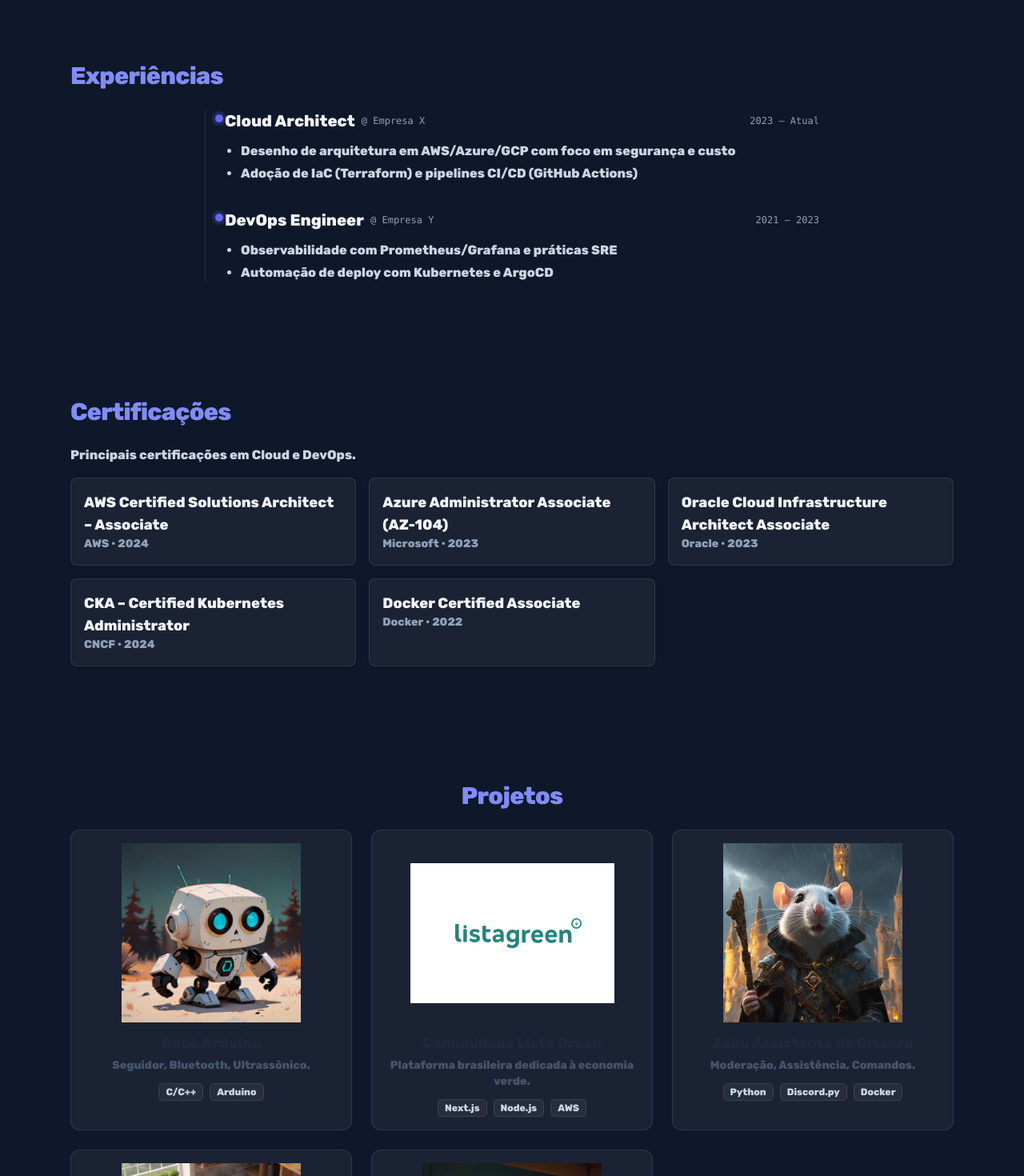
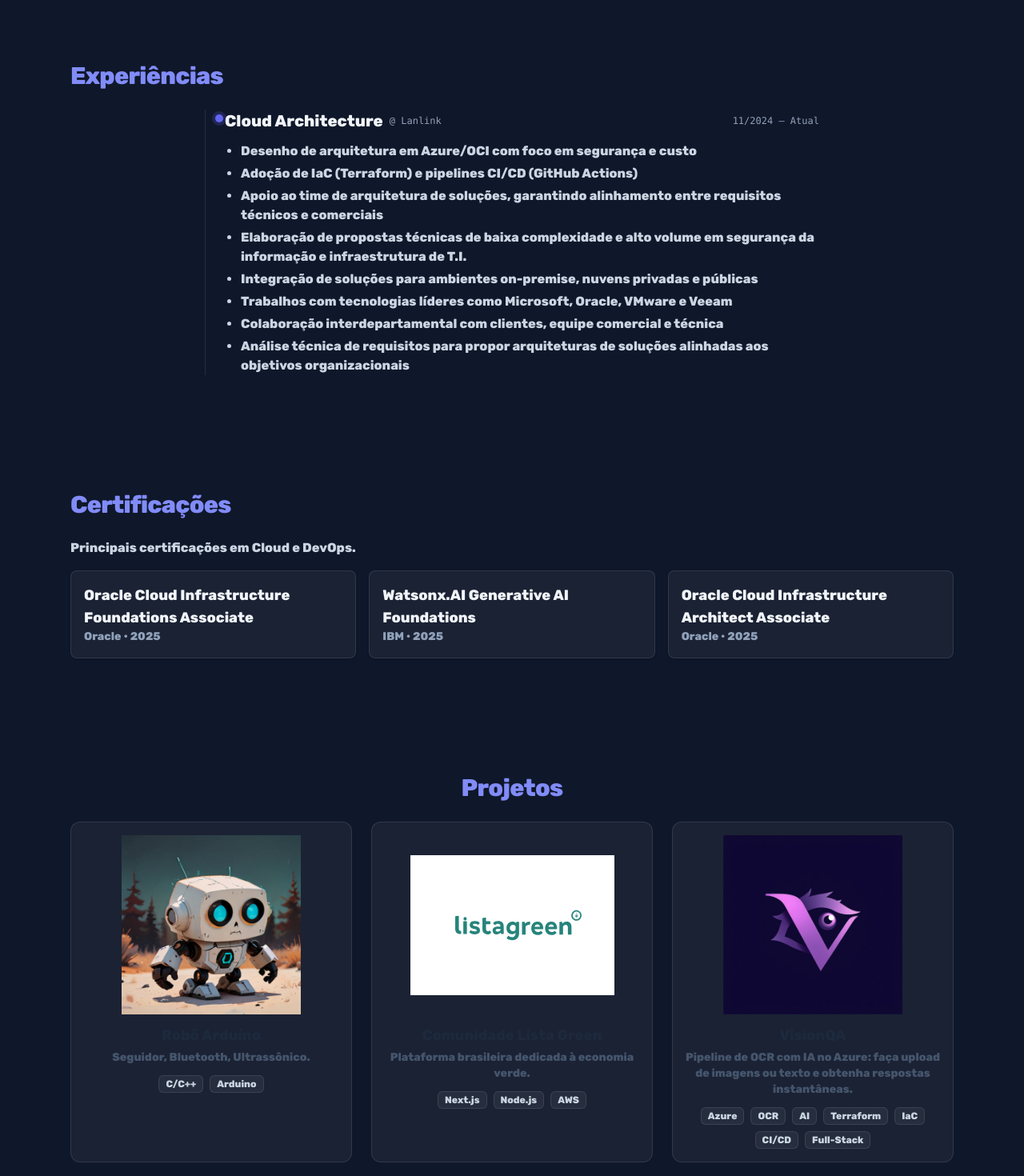
Before and after one commit to guigasdev/guigas-portfolio, a React (Vite) app: page / in a window 1280 px wide. Shown: the part 840-2310 px from the top of the page at 80% size. Built offline with nearby package versions, Linux system fonts and the light colour scheme.

Commit message:
feat: subindo alterações

```diff
--- a/src/common/Modal.jsx
+++ b/src/common/Modal.jsx
@@ -2,7 +2,16 @@ import React from 'react'
 import { createPortal } from 'react-dom'
 import { motion, AnimatePresence } from 'framer-motion'
 
-function Modal({ open, onClose, children }) {
+function getFocusable(container) {
+  if (!container) return [];
+  return Array.from(
+    container.querySelectorAll(
+      'a[href], button, textarea, input, select, [tabindex]:not([tabindex="-1"])'
+    )
+  ).filter((el) => !el.hasAttribute('disabled'))
+}
+
+function Modal({ open, onClose, children, labelledBy = 'modal-title' }) {
   React.useEffect(() => {
     function onKey(e) {
       if (e.key === 'Escape') onClose?.()
@@ -12,6 +21,34 @@ function Modal({ open, onClose, children }) {
   }, [open, onClose])
 
   if (typeof document === 'undefined') return null
+
+  const panelRef = React.useRef(null)
+
+  React.useEffect(() => {
+    if (!open) return
+    const panel = panelRef.current
+    const focusables = getFocusable(panel)
+    const first = focusables[0]
+    first?.focus()
+
+    function onTab(e) {
+      if (e.key !== 'Tab') return
+      const f = getFocusable(panel)
+      if (f.length === 0) return
+      const firstEl = f[0]
+      const lastEl = f[f.length - 1]
+      if (e.shiftKey && document.activeElement === firstEl) {
+        e.preventDefault()
+        lastEl.focus()
+      } else if (!e.shiftKey && document.activeElement === lastEl) {
+        e.preventDefault()
+        firstEl.focus()
+      }
+    }
+
+    panel?.addEventListener('keydown', onTab)
+    return () => panel?.removeEventListener('keydown', onTab)
+  }, [open])
 
   return createPortal(
     <AnimatePresence>
@@ -24,6 +61,7 @@ function Modal({ open, onClose, children }) {
           onClick={onClose}
         >
           <motion.div
+            ref={panelRef}
             className="mx-4 w-full max-w-3xl rounded-xl border border-white/10 bg-ink p-4 text-slate-200 shadow-glow"
             initial={{ y: 20, scale: 0.98, opacity: 0 }}
             animate={{ y: 0, scale: 1, opacity: 1 }}
@@ -32,7 +70,18 @@ function Modal({ open, onClose, children }) {
             onClick={(e) => e.stopPropagation()}
             role="dialog"
             aria-modal="true"
+            aria-labelledby={labelledBy}
           >
+            <div className="flex justify-start">
+              <button
+                type="button"
+                className="rounded-md border border-white/10 px-2 py-1 text-xs text-slate-300 hover:border-primary-500 hover:text-primary-400"
+                onClick={onClose}
+                aria-label="Close modal"
+              >
+                Esc
+              </button>
+            </div>
             {children}
           </motion.div>
         </motion.div>
--- a/src/common/ProjectCard.jsx
+++ b/src/common/ProjectCard.jsx
@@ -28,6 +28,8 @@ function ProjectCard({ src, link, h3, p, tech = [], site }) {
           src={src}
           alt={`${h3} logo`}
           className="max-h-full max-w-full object-contain"
+          loading="lazy"
+          decoding="async"
           initial={false}
           animate={{ scale: hover ? 1.02 : 1 }}
           transition={{ type: 'spring', stiffness: 260, damping: 20 }}
@@ -81,14 +83,14 @@ function ProjectCard({ src, link, h3, p, tech = [], site }) {
         )}
       </AnimatePresence>
     </motion.div>
-    <Modal open={open} onClose={() => setOpen(false)}>
+    <Modal open={open} onClose={() => setOpen(false)} labelledBy='project-modal-title'>
       <div className='flex flex-col gap-4 md:flex-row'>
         <div className='flex h-64 w-full items-center justify-center overflow-hidden rounded-lg md:h-72 md:w-96 bg-transparent'>
           <img src={src} alt={`${h3} image`} className='max-h-full max-w-full object-contain' />
         </div>
         <div className='flex-1'>
           <div className='mb-2 flex items-center justify-between'>
-            <h3 className='font-display text-xl font-bold text-slate-100'>{h3}</h3>
+            <h3 id='project-modal-title' className='font-display text-xl font-bold text-slate-100'>{h3}</h3>
             <div className='flex items-center gap-2'>
               {link && (
                 <a href={link} target='_blank' rel='noreferrer' className='rounded-md border border-white/10 px-2 py-1 text-slate-300 hover:border-primary-500 hover:text-primary-400'>
--- a/src/sections/Contact/Contact.jsx
+++ b/src/sections/Contact/Contact.jsx
@@ -10,7 +10,7 @@ function Contact() {
       <p className="mx-auto mb-4 max-w-2xl px-6 text-slate-700 dark:text-slate-300">{t('contact.blurb')}</p>
       <div className="mb-6 flex justify-center">
         <a
-          href="https://wa.me/5599999999999"
+          href="https://wa.me/5585992433782"
           target="_blank"
           rel="noreferrer"
           className="inline-flex items-center gap-2 rounded-md border border-emerald-500/30 bg-emerald-500/10 px-4 py-2 text-emerald-700 transition hover:border-emerald-500 hover:bg-emerald-500/20 dark:border-emerald-400/30 dark:text-emerald-300"
--- a/src/sections/Hero/Hero.jsx
+++ b/src/sections/Hero/Hero.jsx
@@ -1,5 +1,6 @@
 import heroImg from '../../assets/guigas-icon.jpg';
 import CV from '../../assets/curriculo.pdf';
+import CVen from '../../assets/curriculo.pdf';
 import { useTheme } from '../../common/ThemeContext';
 import { motion } from 'framer-motion';
 import { Github, Linkedin, Mail, Sun, Moon, FileDown } from 'lucide-react';
@@ -60,7 +61,8 @@ function Hero() {
         <p className="max-w-xl text-slate-300">{t('hero.blurb')}</p>
 
         <div className="flex items-center gap-3">
-          <a href={CV} download className="btn">
+          <a href={(t && typeof t === 'function' && (/* noop */ true)) ? ( ( ( ) => null) ) : undefined} className="hidden"></a>
+          <a href={ ( (lang) => lang === 'en' ? CVen : CV)( (typeof window !== 'undefined' && window.localStorage.getItem('i18nextLng')) || 'pt') } download className="btn">
             <FileDown className="mr-2" size={18} /> {t('buttons.downloadCV')}
           </a>
           <a href="#contact" className="rounded-md border border-white/10 px-4 py-2 text-slate-200 transition hover:border-primary-500 hover:text-primary-400">{t('buttons.contactMe')}</a>
--- a/src/sections/Projects/Projects.jsx
+++ b/src/sections/Projects/Projects.jsx
@@ -5,6 +5,7 @@ import bakeCard from '../../assets/bake-cartoon-crud.jpg'
 import recipeCard from '../../assets/recipe-website-logo.jpg'
 import zabuCard from '../../assets/zabu-logo.png'
 import listaCard from '../../assets/image.png'
+import visionqa from '../../assets/visionqa.jpg'
 import { useTranslation } from 'react-i18next'
 
 function Projects() {
@@ -29,6 +30,13 @@ function Projects() {
           h3={P.listagreen.title}
           p={P.listagreen.desc}
           tech={P.listagreen.tech}
+        />
+        <ProjectCard
+          src={visionqa}
+          link={'https://github.com/guigasdev/VisionQA'}
+          h3={P.visionqa.title}
+          p={P.visionqa.desc}
+          tech={P.visionqa.tech}
         />
         <ProjectCard
           src={zabuCard}
--- a/src/services/i18n.js
+++ b/src/services/i18n.js
@@ -25,35 +25,34 @@ const resources = {
         zabu: { title: 'Zabu Assistente de Discord', desc: 'Moderação, Assistência, Comandos.', tech: ['Python', 'Discord.py', 'Docker'] },
         recipes: { title: 'Site de Receitas', desc: 'Criação, edição, comentários e avaliações de receitas.', tech: ['Django', 'PostgreSQL'] },
         bakery: { title: 'Sistema CRUD para Padaria ', desc: 'Crie, Leia, Atualize e Delete', tech: ['Java', 'Spring', 'MySQL'] },
+        visionqa: { title: 'VisionQA', desc: 'Pipeline de OCR com IA no Azure: faça upload de imagens ou texto e obtenha respostas instantâneas.', tech: ['Azure', 'OCR', 'AI', 'Terraform', 'IaC', 'CI/CD', 'Full-Stack'] }
       },
       experience: {
         title: 'Experiências',
         items: [
           {
-            company: 'Empresa X', role: 'Cloud Architect', period: '2023 — Atual',
+            company: 'Lanlink', role: 'Cloud Architecture', period: '11/2024 — Atual',
             bullets: [
-              'Desenho de arquitetura em AWS/Azure/GCP com foco em segurança e custo',
-              'Adoção de IaC (Terraform) e pipelines CI/CD (GitHub Actions)'
+              'Desenho de arquitetura em Azure/OCI com foco em segurança e custo',
+              'Adoção de IaC (Terraform) e pipelines CI/CD (GitHub Actions)',
+              'Apoio ao time de arquitetura de soluções, garantindo alinhamento entre requisitos técnicos e comerciais',
+              'Elaboração de propostas técnicas de baixa complexidade e alto volume em segurança da informação e infraestrutura de T.I.',
+              'Integração de soluções para ambientes on-premise, nuvens privadas e públicas',
+              'Trabalhos com tecnologias líderes como Microsoft, Oracle, VMware e Veeam',
+              'Colaboração interdepartamental com clientes, equipe comercial e técnica',
+              'Análise técnica de requisitos para propor arquiteturas de soluções alinhadas aos objetivos organizacionais'
             ],
           },
-          {
-            company: 'Empresa Y', role: 'DevOps Engineer', period: '2021 — 2023',
-            bullets: [
-              'Observabilidade com Prometheus/Grafana e práticas SRE',
-              'Automação de deploy com Kubernetes e ArgoCD'
-            ],
-          }
+
         ]
       },
       certifications: {
         title: 'Certificações',
         blurb: 'Principais certificações em Cloud e DevOps.',
         items: [
-          { name: 'AWS Certified Solutions Architect – Associate', org: 'AWS', year: '2024', url: 'https://www.credly.com/' },
-          { name: 'Azure Administrator Associate (AZ-104)', org: 'Microsoft', year: '2023', url: 'https://learn.microsoft.com/' },
-          { name: 'Oracle Cloud Infrastructure Architect Associate', org: 'Oracle', year: '2023', url: 'https://education.oracle.com/' },
-          { name: 'CKA – Certified Kubernetes Administrator', org: 'CNCF', year: '2024', url: 'https://training.linuxfoundation.org/' },
-          { name: 'Docker Certified Associate', org: 'Docker', year: '2022', url: 'https://success.docker.com/certification' },
+          { name: 'Oracle Cloud Infrastructure Foundations Associate', org: 'Oracle', year: '2025', url: 'https://catalog-education.oracle.com/ords/certview/sharebadge?id=FCEE8273535928A350E98E77110502D5D61C051761BEA2CAA7A26A6A839EC1C2' },
+          { name: 'Watsonx.AI Generative AI Foundations', org: 'IBM', year: '2025', url: 'https://www.credly.com/badges/2d4089f4-c7c2-4168-aeea-2104f40507e0' },
+          { name: 'Oracle Cloud Infrastructure Architect Associate', org: 'Oracle', year: '2025', url: 'https://soon...' },
         ]
       },
       skills: {
@@ -61,10 +60,10 @@ const resources = {
         categories: [
           { title: 'Cloud', items: ['AWS', 'Azure', 'OCI', 'GCP'] },
           { title: 'IaC & Config', items: ['Terraform', 'CloudFormation', 'Ansible'] },
-          { title: 'CI/CD', items: ['GitHub Actions', 'GitLab CI', 'Jenkins', 'ArgoCD'] },
-          { title: 'Containers & Orquestração', items: ['Docker', 'Kubernetes', 'Helm'] },
-          { title: 'Observabilidade', items: ['Prometheus', 'Grafana', 'ELK/OpenSearch'] },
-          { title: 'Linguagens', items: ['Python', 'JavaScript/TypeScript', 'Go (básico)'] },
+          { title: 'CI/CD', items: ['GitHub Actions', 'Jenkins', 'Azure DevOps'] },
+          { title: 'Containers & Orquestração', items: ['Docker', 'Kubernetes'] },
+          { title: 'Observabilidade', items: ['Zabbix'] },
+          { title: 'Linguagens', items: ['Python', 'JavaScript/TypeScript', 'Java'] },
         ]
       },
       contact: {
@@ -104,35 +103,33 @@ const resources = {
         zabu: { title: 'Zabu Discord Assistant', desc: 'Moderation, Assistance, Commands.', tech: ['Python', 'Discord.py', 'Docker'] },
         recipes: { title: 'Recipe Website', desc: 'Create, edit, comment and rate recipes.', tech: ['Django', 'PostgreSQL'] },
         bakery: { title: 'Bakery CRUD System', desc: 'Create, Read, Update and Delete', tech: ['Java', 'Spring', 'MySQL'] },
+        visionqa: { title: 'VisionQA', desc: 'AI-powered OCR pipeline on Azure: upload images or text and get instant answers.', tech: ['Azure', 'OCR', 'AI', 'Terraform', 'IaC', 'CI/CD', 'Full-Stack'] },
       },
       experience: {
         title: 'Experience',
         items: [
           {
-            company: 'Company X', role: 'Cloud Architect', period: '2023 — Present',
+            company: 'Lanlink', role: 'Cloud Architecture', period: '11/2024 — Present',
             bullets: [
-              'Architecting on AWS/Azure/GCP focusing on security and cost',
-              'Adoption of IaC (Terraform) and CI/CD pipelines (GitHub Actions)'
+              'Architecting on Azure/OCI focusing on security and cost',
+              'Adoption of IaC (Terraform) and CI/CD pipelines (GitHub Actions)',
+              'Support to the solutions architecture team, ensuring alignment between technical and business requirements',
+              'Development of high-volume, low-complexity technical proposals in information security and IT infrastructure',
+              'Integration of solutions across on-premise, private, and public cloud environments',
+              'Hands-on experience with leading technologies such as Microsoft, Oracle, VMware, and Veeam',
+              'Cross-department collaboration with clients, sales, and technical teams',
+              'Technical requirements analysis to propose solution architectures aligned with organizational goals'
             ],
           },
-          {
-            company: 'Company Y', role: 'DevOps Engineer', period: '2021 — 2023',
-            bullets: [
-              'Observability with Prometheus/Grafana and SRE practices',
-              'Automated deployments with Kubernetes and ArgoCD'
-            ],
-          }
         ]
       },
       certifications: {
         title: 'Certifications',
         blurb: 'Key Cloud and DevOps certifications.',
         items: [
-          { name: 'AWS Certified Solutions Architect – Associate', org: 'AWS', year: '2024', url: 'https://www.credly.com/' },
-          { name: 'Azure Administrator Associate (AZ-104)', org: 'Microsoft', year: '2023', url: 'https://learn.microsoft.com/' },
-          { name: 'Oracle Cloud Infrastructure Architect Associate', org: 'Oracle', year: '2023', url: 'https://education.oracle.com/' },
-          { name: 'CKA – Certified Kubernetes Administrator', org: 'CNCF', year: '2024', url: 'https://training.linuxfoundation.org/' },
-          { name: 'Docker Certified Associate', org: 'Docker', year: '2022', url: 'https://success.docker.com/certification' },
+          { name: 'Oracle Cloud Infrastructure Foundations Associate', org: 'Oracle', year: '2025', url: 'https://catalog-education.oracle.com/ords/certview/sharebadge?id=FCEE8273535928A350E98E77110502D5D61C051761BEA2CAA7A26A6A839EC1C2' },
+          { name: 'Watsonx.AI Generative AI Foundations', org: 'IBM', year: '2025', url: 'https://www.credly.com/badges/2d4089f4-c7c2-4168-aeea-2104f40507e0' },
+          { name: 'Oracle Cloud Infrastructure Architect Associate', org: 'Oracle', year: '2025', url: 'https://soon...' },
         ]
       },
       skills: {
@@ -140,10 +137,10 @@ const resources = {
         categories: [
           { title: 'Cloud', items: ['AWS', 'Azure', 'OCI', 'GCP'] },
           { title: 'IaC & Config', items: ['Terraform', 'CloudFormation', 'Ansible'] },
-          { title: 'CI/CD', items: ['GitHub Actions', 'GitLab CI', 'Jenkins', 'ArgoCD'] },
-          { title: 'Containers & Orchestration', items: ['Docker', 'Kubernetes', 'Helm'] },
-          { title: 'Observability', items: ['Prometheus', 'Grafana', 'ELK/OpenSearch'] },
-          { title: 'Languages', items: ['Python', 'JavaScript/TypeScript', 'Go (basic)'] },
+          { title: 'CI/CD', items: ['GitHub Actions', 'Jenkins', 'Azure DevOps'] },
+          { title: 'Containers & Orquestração', items: ['Docker', 'Kubernetes'] },
+          { title: 'Observabilidade', items: ['Zabbix'] },
+          { title: 'Linguagens', items: ['Python', 'JavaScript/TypeScript', 'Java'] },
         ]
       },
       contact: {
```
Also changed, not shown: src/assets/visionqa.jpg (added), 1 other file (tests, documents, lock files or other folders).
